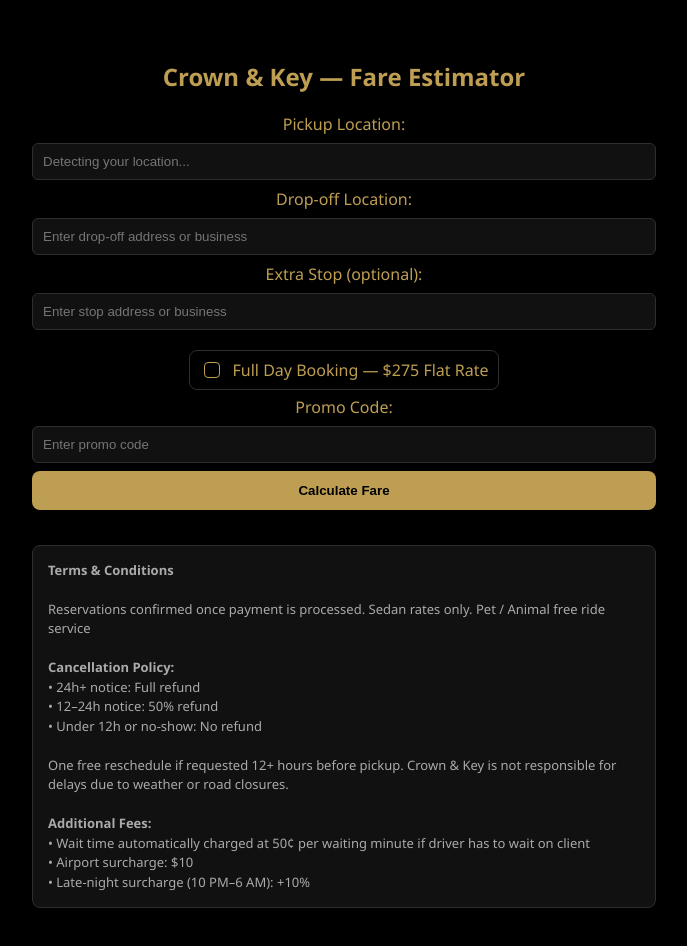
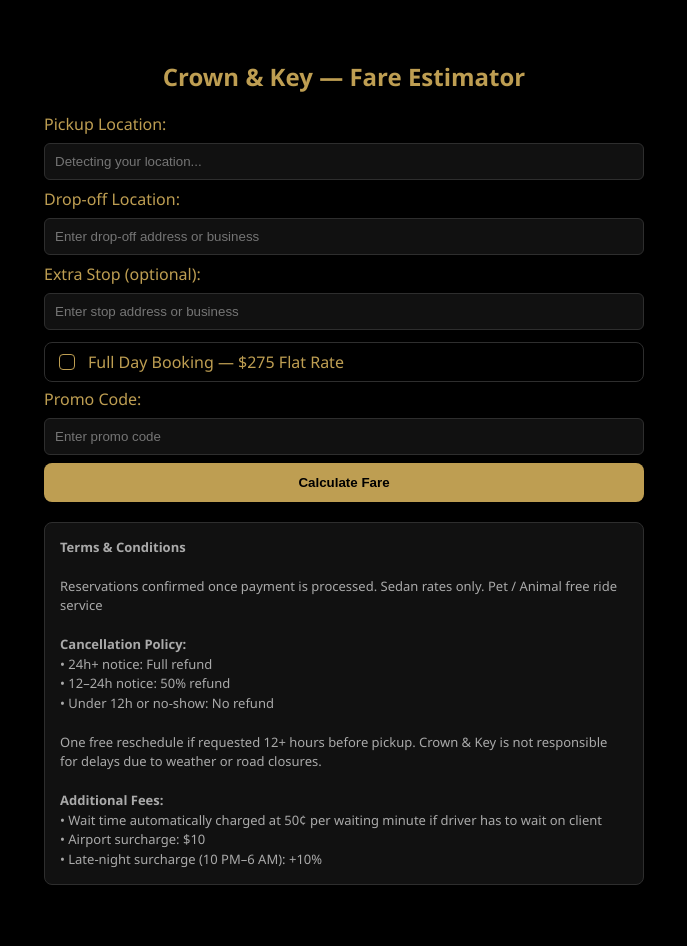
Before and after one commit to reggiewhite41/crownkey-estimator-embed, a plain HTML site: page index.html in a window 1280 px wide. Shown: the whole page, without its empty margins (296-983 px from the left). Drawn offline with Linux system fonts and the light colour scheme; some packages are replaced by stand-ins of ours.

Commit message:
Update index.html

```diff
--- a/index.html
+++ b/index.html
@@ -5,86 +5,65 @@
 <meta name="viewport" content="width=device-width, initial-scale=1" />
 <title>Crown & Key — Fare Estimator</title>
 <style>
-  html, body {
-    margin: 0;
-    padding: 0;
-    width: 100%;
-    background: #000;
-    color: #BE9E52;
-    font-family: "Segoe UI", Roboto, system-ui, -apple-system, Arial, sans-serif;
-    overflow-x: hidden;
+  body {
+    margin:0;
+    background:#000;
+    color:#BE9E52;
+    font-family:"Segoe UI",Roboto,system-ui,-apple-system,Arial,sans-serif;
   }
-
-  /* MAIN CONTAINER — full width fix for iframe */
   #estimator {
-    width: 100%;
-    max-width: 680px; /* slightly wider than before */
-    margin: 40px auto;
-    padding: 20px 28px;
-    background: #000;
-    color: #BE9E52;
-    border-radius: 12px;
-    box-sizing: border-box;
+    max-width:600px;
+    margin:40px auto;
+    padding:20px;
+    background:#000;
+    color:#BE9E52;
+    border-radius:12px;
   }
-
-  h2 {
-    text-align: center;
-    color: #BE9E52;
-    margin-top: 0;
-    font-weight: 700;
-  }
+  h2 { text-align:center; color:#BE9E52; margin-top:0; font-weight:700; }
 
   .ck-input {
-    display: block;
-    width: 100%;
-    padding: 10px;
-    margin: 8px 0;
-    border-radius: 6px;
-    border: 1px solid #2e2e2e;
-    background: #111;
-    color: #BE9E52;
-    box-sizing: border-box;
-    transition: all .25s ease;
+    display:block;
+    width:100%;
+    padding:10px;
+    margin:8px 0;
+    border-radius:6px;
+    border:1px solid #2e2e2e;
+    background:#111;
+    color:#BE9E52;
+    box-sizing:border-box;
+    transition:all .25s ease;
   }
   .ck-input:hover, .ck-input:focus {
-    border-color: #BE9E52;
-    box-shadow: 0 0 10px rgba(190,158,82,0.6);
-    outline: none;
+    border-color:#BE9E52;
+    box-shadow:0 0 10px rgba(190,158,82,0.6);
+    outline:none;
   }
-
   .ck-btn {
-    width: 100%;
-    padding: 12px;
-    background: #BE9E52;
-    color: #000;
-    font-weight: bold;
-    border: none;
-    border-radius: 8px;
-    cursor: pointer;
-    transition: all .25s ease;
+    width:100%;
+    padding:12px;
+    background:#BE9E52;
+    color:#000;
+    font-weight:bold;
+    border:none;
+    border-radius:8px;
+    cursor:pointer;
+    transition:all .25s ease;
   }
   .ck-btn:hover:not(:disabled) {
-    background: #d1b86c;
-    box-shadow: 0 0 10px rgba(190,158,82,0.4);
+    background:#d1b86c;
+    box-shadow:0 0 10px rgba(190,158,82,0.4);
   }
   .ck-btn:disabled {
-    opacity: 0.6;
-    cursor: not-allowed;
-  }
-
-  /* Center estimator perfectly in Jotform iframe */
-  body, #estimator {
-    display: flex;
-    flex-direction: column;
-    align-items: center;
-    justify-content: center;
+    opacity:0.6;
+    cursor:not-allowed;
   }
 </style>
 </head>
 <body>
 
 <!-- ===========================
-   Crown & Key Fare Estimator (Refined v3 + Width Fix)
+   Crown & Key Fare Estimator (Refined v3)
+   ✦ Black + Gold Styling ✦ Accessibility ✦ Input Glow ✦
    =========================== -->
 <div id="estimator">
   <h2>Crown &amp; Key — Fare Estimator</h2>
```
